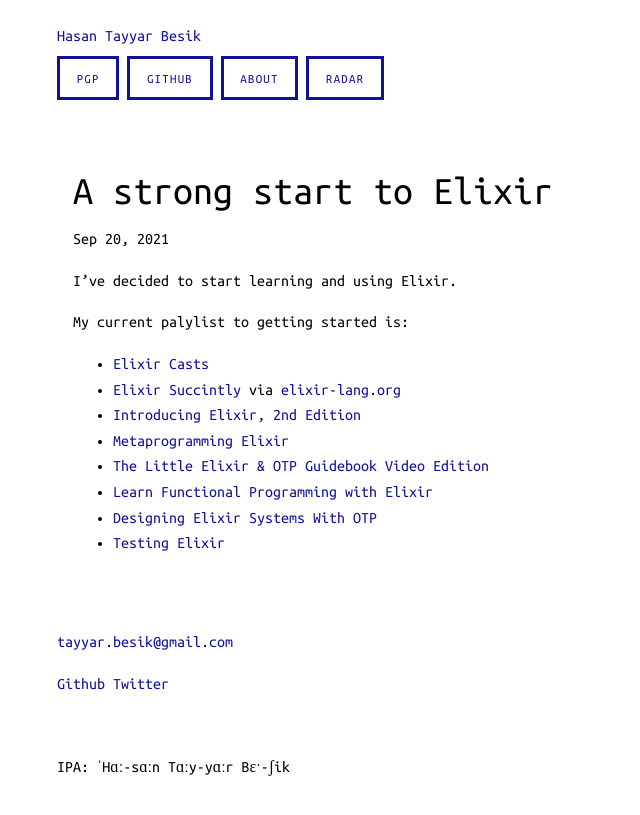
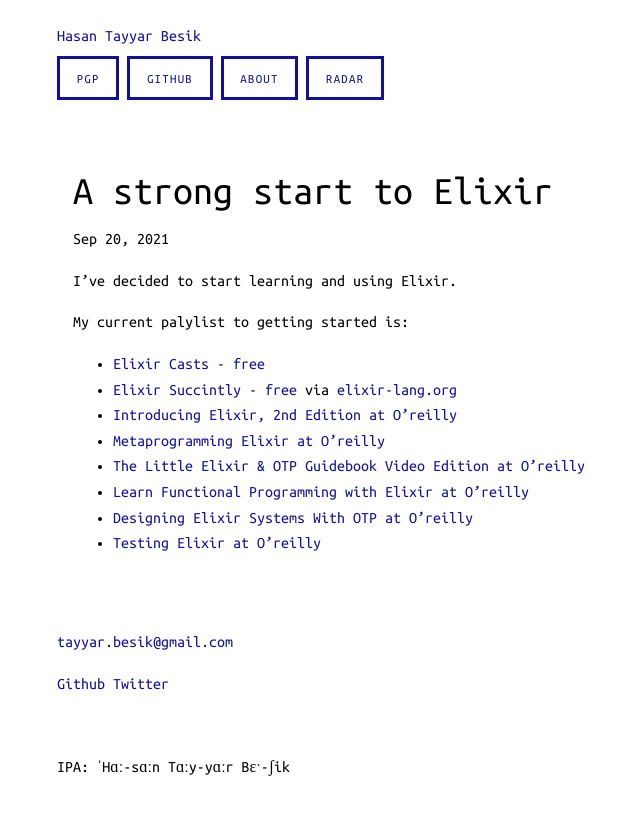
Before and after one commit to hasantayyar/hasantayyar.net, a Jekyll site: the page built from _posts/2021-09-20-starting-elixir-journey.md, in a window 1280 px wide. Shown: the top 815 px of the page, without its empty margins (119-759 px from the left). Built offline with Jekyll 4.4.1, drawn with Linux system fonts in a browser that asks for light colours; Markdown is read by kramdown in place of the engine named in the settings.

Commit message:
Update 2021-09-20-starting-elixir-journey.md

```diff
--- a/_posts/2021-09-20-starting-elixir-journey.md
+++ b/_posts/2021-09-20-starting-elixir-journey.md
@@ -9,11 +9,11 @@
 
 My current palylist to getting started is:
 
-- [Elixir Casts](https://ElixirCasts.io)
-- [Elixir Succintly](https://www.syncfusion.com/succinctly-free-ebooks/elixir-succinctly/introduction) via [elixir-lang.org](https://elixir-lang.org)
-- [Introducing Elixir, 2nd Edition](https://learning.oreilly.com/library/view/introducing-elixir-2nd/9781491956847/)
-- [Metaprogramming Elixir](https://learning.oreilly.com/library/view/metaprogramming-elixir/9781680500622/)
-- [The Little Elixir & OTP Guidebook Video Edition](https://learning.oreilly.com/videos/the-little-elixir/9781633430112VE/)
-- [Learn Functional Programming with Elixir](https://learning.oreilly.com/library/view/learn-functional-programming/9781680505757/)
-- [Designing Elixir Systems With OTP](https://learning.oreilly.com/library/view/designing-elixir-systems/9781680507362/)
-- [Testing Elixir](https://learning.oreilly.com/library/view/testing-elixir/9781680508918/)
+- [Elixir Casts - free](https://ElixirCasts.io)
+- [Elixir Succintly - free](https://www.syncfusion.com/succinctly-free-ebooks/elixir-succinctly/introduction) via [elixir-lang.org](https://elixir-lang.org)
+- [Introducing Elixir, 2nd Edition at O'reilly](https://learning.oreilly.com/library/view/introducing-elixir-2nd/9781491956847/)
+- [Metaprogramming Elixir at O'reilly](https://learning.oreilly.com/library/view/metaprogramming-elixir/9781680500622/)
+- [The Little Elixir & OTP Guidebook Video Edition at O'reilly](https://learning.oreilly.com/videos/the-little-elixir/9781633430112VE/)
+- [Learn Functional Programming with Elixir at O'reilly](https://learning.oreilly.com/library/view/learn-functional-programming/9781680505757/)
+- [Designing Elixir Systems With OTP at O'reilly](https://learning.oreilly.com/library/view/designing-elixir-systems/9781680507362/)
+- [Testing Elixir at O'reilly](https://learning.oreilly.com/library/view/testing-elixir/9781680508918/)
```
